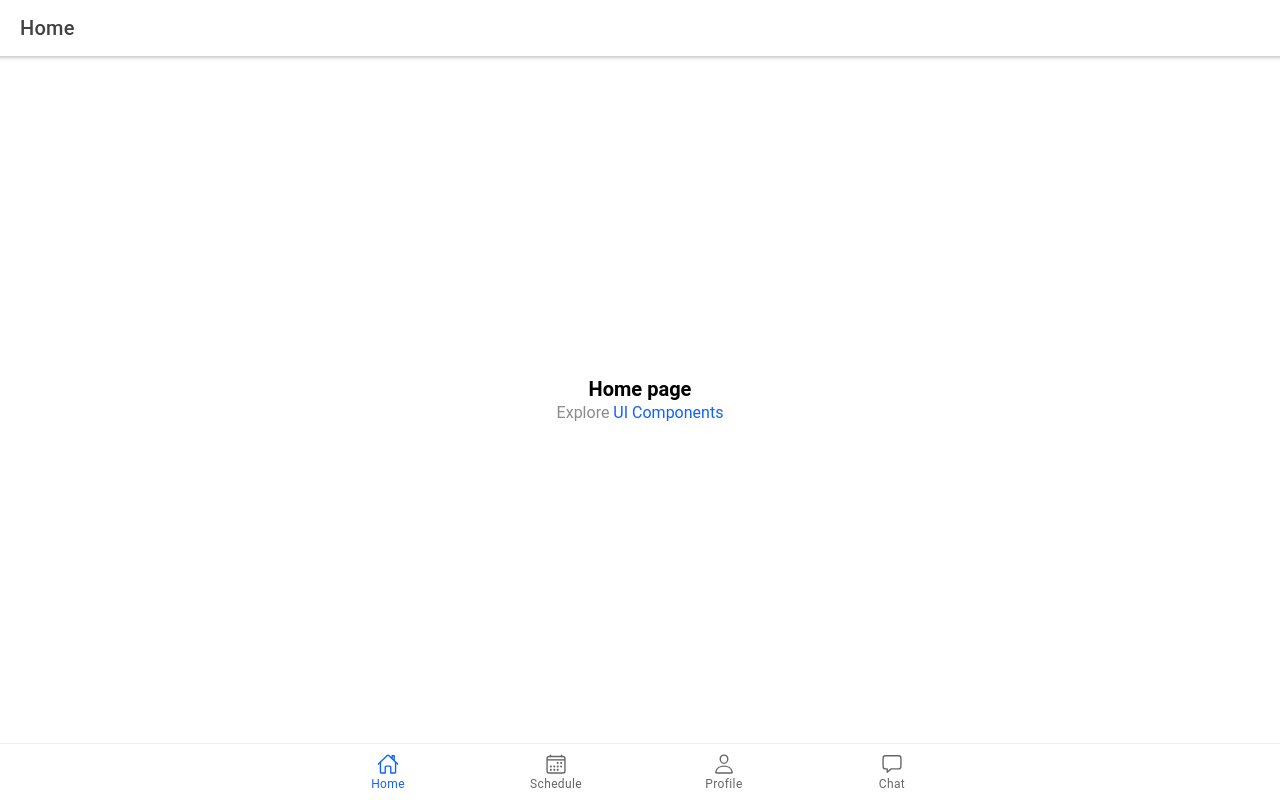
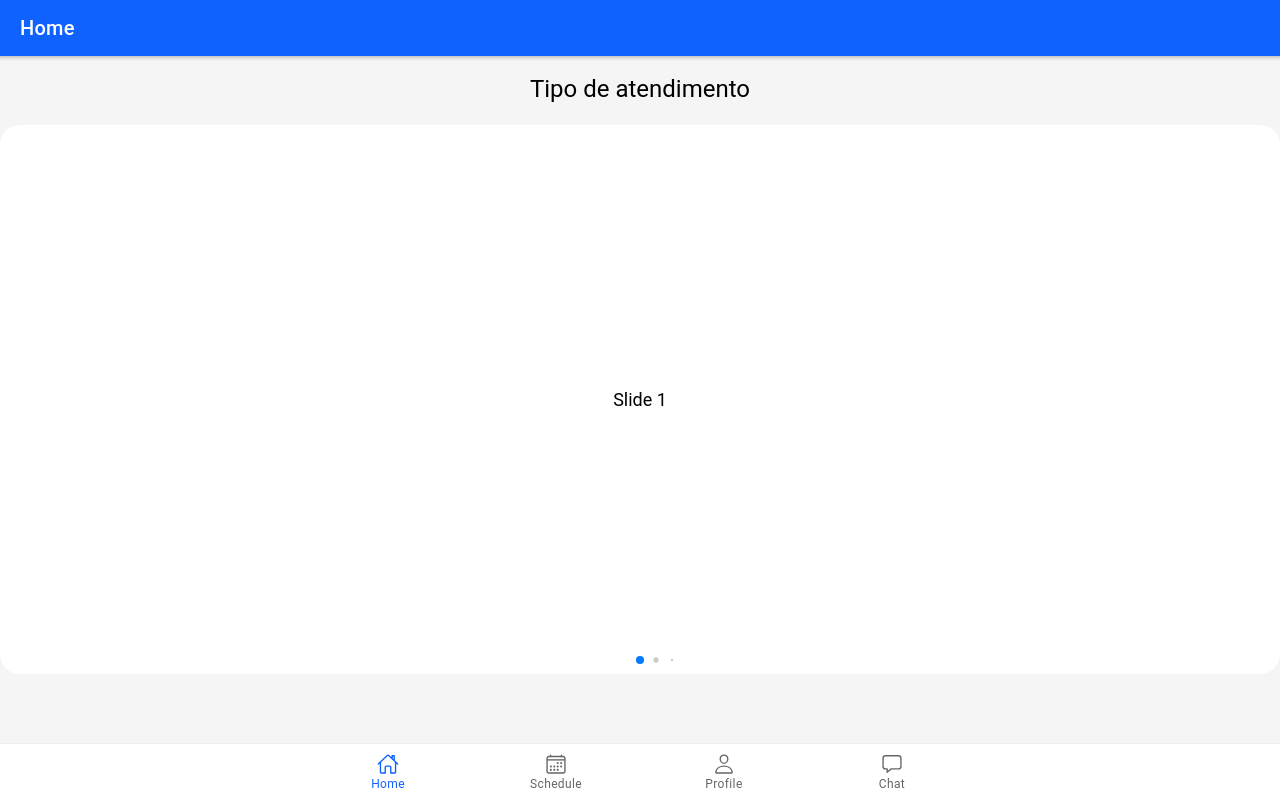
Before and after one commit to EnderHugo/teki_app, a React (Create React App) app: page /Home in a window 1280 px wide. Built offline with nearby package versions, Linux system fonts and the light colour scheme.

Commit message:
Main page slider - Schedule calendar - Temporary login button

```diff
--- a/src/Pages/tabPages/User/Home.tsx
+++ b/src/Pages/tabPages/User/Home.tsx
@@ -1,22 +1,63 @@
-import { IonContent, IonHeader, IonPage, IonTitle, IonToolbar } from '@ionic/react';
+import { IonContent, IonHeader, IonLabel, IonPage, IonSlide, IonSlides, IonTitle, IonToolbar, useIonViewWillEnter } from '@ionic/react';
+import { showTabs } from '../../../App';
 import ExploreContainer from '../../../components/ExploreContainer';
 import '../tabPages.css';
+import { Swiper, SwiperSlide } from 'swiper/react'
+import { Navigation, Pagination, Scrollbar, A11y, EffectCards } from 'swiper';
+import 'swiper/css';
+import "swiper/css/pagination";
+
+const ShowTab = () => {
+  useIonViewWillEnter(() => showTabs())
+}
+
+
 
 const Home: React.FC = () => {
+
+  showTabs();
+
   return (
+
     <IonPage>
       <IonHeader>
-        <IonToolbar>
+        <IonToolbar color={"primary"}>
           <IonTitle>Home</IonTitle>
         </IonToolbar>
       </IonHeader>
+
       <IonContent fullscreen>
-        <IonHeader collapse="condense">
-          <IonToolbar>
-            <IonTitle size="large">Home</IonTitle>
-          </IonToolbar>
-        </IonHeader>
-        <ExploreContainer name="Home page" />
+          <div id='background'>
+
+            <IonLabel>
+              <br/>
+              <h1>Tipo de atendimento</h1>
+              <br/>
+            </IonLabel>
+
+            <div id='slider'>
+            <Swiper
+            spaceBetween={10}
+            pagination={{
+              dynamicBullets: true,
+              clickable: true
+            }}
+            modules={[Pagination]}
+            className="mySwiper"
+            >
+              <SwiperSlide>Slide 1</SwiperSlide>
+              <SwiperSlide>Slide 2</SwiperSlide>
+              <SwiperSlide>Slide 3</SwiperSlide>
+              <SwiperSlide>Slide 4</SwiperSlide>
+              <SwiperSlide>Slide 5</SwiperSlide>
+              <SwiperSlide>Slide 6</SwiperSlide>
+              <SwiperSlide>Slide 7</SwiperSlide>
+              <SwiperSlide>Slide 8</SwiperSlide>
+              <SwiperSlide>Slide 9</SwiperSlide>
+            </Swiper>
+            </div>
+
+          </div>
       </IonContent>
     </IonPage>
   );
--- a/src/Pages/tabPages/User/Schedule.tsx
+++ b/src/Pages/tabPages/User/Schedule.tsx
@@ -1,22 +1,40 @@
-import { IonContent, IonHeader, IonPage, IonTitle, IonToolbar } from '@ionic/react';
+import { IonContent, IonDatetime, IonHeader, IonPage, IonTitle, IonToolbar } from '@ionic/react';
+import { Swiper, SwiperSlide } from 'swiper/react'
+import { Navigation, Pagination, Scrollbar, A11y, EffectCards } from 'swiper';
+import 'swiper/css';
+import "swiper/css/navigation";
 import ExploreContainer from '../../../components/ExploreContainer';
 import '../tabPages.css';
+
 
 const Schedule: React.FC = () => {
   return (
     <IonPage>
-      <IonHeader>
-        <IonToolbar>
-          <IonTitle>Schedule</IonTitle>
-        </IonToolbar>
+      <IonHeader id='header'>
+        <Swiper
+        navigation={true}
+        modules={[Navigation]}
+        className="mySwiper"
+        >
+          <SwiperSlide>Slide 1</SwiperSlide>
+          <SwiperSlide>Slide 2</SwiperSlide>
+          <SwiperSlide>Slide 3</SwiperSlide>
+          <SwiperSlide>Slide 4</SwiperSlide>
+          <SwiperSlide>Slide 5</SwiperSlide>
+          <SwiperSlide>Slide 6</SwiperSlide>
+          <SwiperSlide>Slide 7</SwiperSlide>
+          <SwiperSlide>Slide 8</SwiperSlide>
+          <SwiperSlide>Slide 9</SwiperSlide>
+          <SwiperSlide>Slide 10</SwiperSlide>
+          <SwiperSlide>Slide 11</SwiperSlide>
+          <SwiperSlide>Slide 12</SwiperSlide>
+        </Swiper>
       </IonHeader>
+
       <IonContent fullscreen>
-        <IonHeader collapse="condense">
-          <IonToolbar>
-            <IonTitle size="large">Schedule</IonTitle>
-          </IonToolbar>
-        </IonHeader>
-        <ExploreContainer name="Schedule page" />
+
+        <IonDatetime name='calendar' showDefaultTitle={true} showDefaultTimeLabel={true}></IonDatetime>;
+
       </IonContent>
     </IonPage>
   );
--- a/src/Pages/tabPages/tabPages.css
+++ b/src/Pages/tabPages/tabPages.css
@@ -0,0 +1,53 @@
+#background{
+    background-color: #f5f5f5;
+    height: 100%;
+}
+
+#slider{
+    background-color: #f5f5f5;
+    height: 80%;
+    border-radius: 20px;
+    text-align: center;
+}
+
+ion-label{
+    text-align: center;
+}
+
+.swiper {
+    width: 100%;
+    height: 100%;
+  }
+
+.swiper-slide {
+    text-align: center;
+    font-size: 18px;
+    background: #fff;
+    border-radius: 20px;
+    width: 60%;
+
+    /* Center slide text vertically */
+    display: -webkit-box;
+    display: -ms-flexbox;
+    display: -webkit-flex;
+    display: flex;
+    -webkit-box-pack: center;
+    -ms-flex-pack: center;
+    -webkit-justify-content: center;
+    justify-content: center;
+    -webkit-box-align: center;
+    -ms-flex-align: center;
+    -webkit-align-items: center;
+    align-items: center;
+}
+
+.swiper-slide img {
+    display: block;
+    width: 100%;
+    height: 100%;
+    object-fit: cover;
+}
+
+#header{
+    height: 10%;
+}
--- a/src/Pages/tablessPages/Login.tsx
+++ b/src/Pages/tablessPages/Login.tsx
@@ -20,37 +20,27 @@ import {
 
 import ExploreContainer from '../../components/ExploreContainer';
 import './tablessPages.css';
-import React, { useEffect, useState } from 'react';
+import React, { useEffect, useState, useContext, createContext } from 'react';
 import { IonReactRouter } from '@ionic/react-router';
 import { logoFacebook, logoGoogle } from 'ionicons/icons';
 import { hideTabs } from '../../App';
+import { useHistory } from 'react-router';
+
 
 const HideTab = () => {
   useIonViewWillEnter(() => hideTabs())
 }
 
 const Login = () => {
-  /*const { store } = React.useContext(MobXProviderContext);
-  let { isAuth, initializationError } = store;
-  const history = useHistory();*/
-  HideTab();
+  const history = useHistory();
   const [email, setEmail] = useState("test@test.com");
   const [password, setPassword] = useState("");
   const [errorInfo, setErrorInfo] = useState({});
+  HideTab();
 
-  /*const _doLogin = async () => {
-    try {
-      let r = await store.doLogin(email, password);
-      if (r.code) {
-        throw r;
-      }
-      setErrorInfo({});
-      return history.push("/tabs/home");
-    } catch (e) {
-      setErrorInfo({ showErrorToast: true, errMsg: e.message });
-      return false;
-    }
-  };*/
+  const _doLogin = async () => {
+      return history.push("/home");
+  };
 
   return (
     <IonPage>
@@ -107,7 +97,7 @@ const Login = () => {
                 return;
               }
               e.preventDefault();
-              /*_doLogin(history);*/
+              _doLogin();
             }}
           >
             Login {/*isAuth ? "Logged In" : "Login"*/}
--- a/src/Pages/tablessPages/Register.tsx
+++ b/src/Pages/tablessPages/Register.tsx
@@ -3,7 +3,7 @@ import ExploreContainer from '../../components/ExploreContainer';
 import './tablessPages.css';
 import React, { useEffect, useRef, useState } from 'react';
 import { hideTabs } from '../../App';
-import { business, construct, person, personAddOutline, terminal } from 'ionicons/icons';
+import { business, person, terminal } from 'ionicons/icons';
 import { useHistory } from 'react-router';
 
 const HideTab = () => {
--- a/tsconfig.json
+++ b/tsconfig.json
@@ -18,7 +18,7 @@
     "resolveJsonModule": true,
     "isolatedModules": true,
     "noEmit": true,
-    "jsx": "react-jsx"
+    "jsx": "preserve"
   },
   "include": [
     "src"
```
Also changed, not shown: package.json (+7 -1 lines), 1 other file (tests, documents, lock files or other folders).
